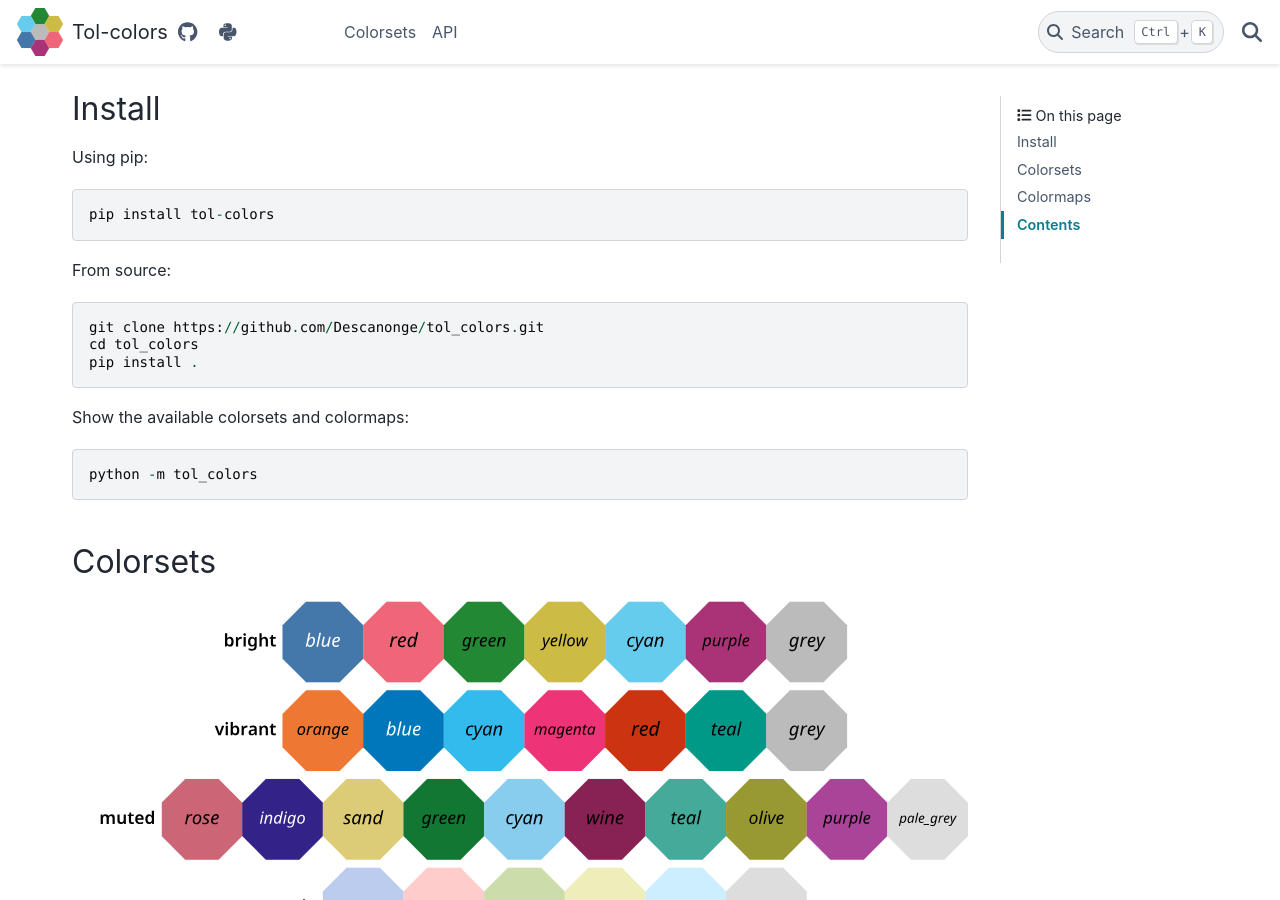
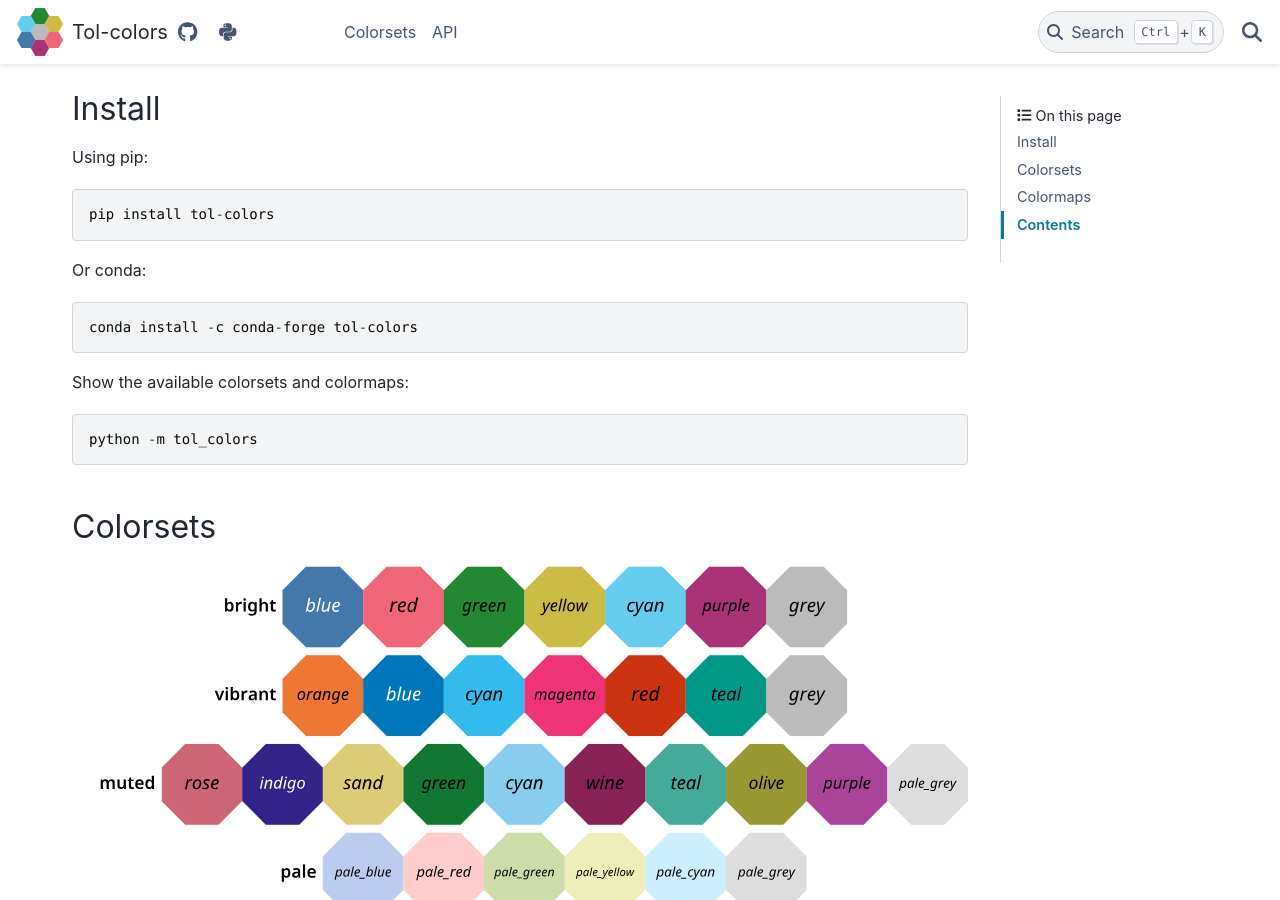
Before and after one commit to Descanonge/tol_colors, a Sphinx documentation site: the page built from docs/source/index.rst, in a window 1280 px wide and 900 px high, scrolled down 347 px. Built offline with Sphinx 7.4.7 and the PyData theme 0.15.4, drawn with Linux system fonts in a browser that asks for light colours; pages that are not in the unit, such as notebooks, are missing from menus; the version number could not be read and is left out.

Commit message:
Add instructions for conda install

```diff
--- a/docs/source/index.rst
+++ b/docs/source/index.rst
@@ -31,11 +31,9 @@ Using pip::
 
    pip install tol-colors
 
-From source::
+Or conda::
 
-   git clone https://github.com/Descanonge/tol_colors.git
-   cd tol_colors
-   pip install .
+   conda install -c conda-forge tol-colors
 
 Show the available colorsets and colormaps::
 
```
Also changed, not shown: README.md (+8 -9 lines).
